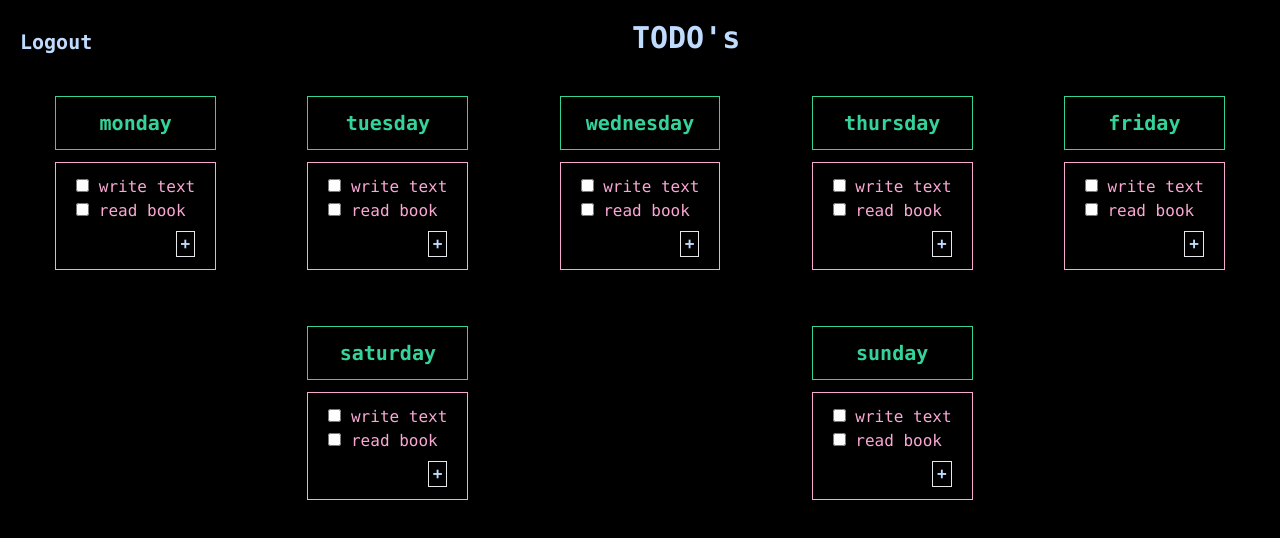
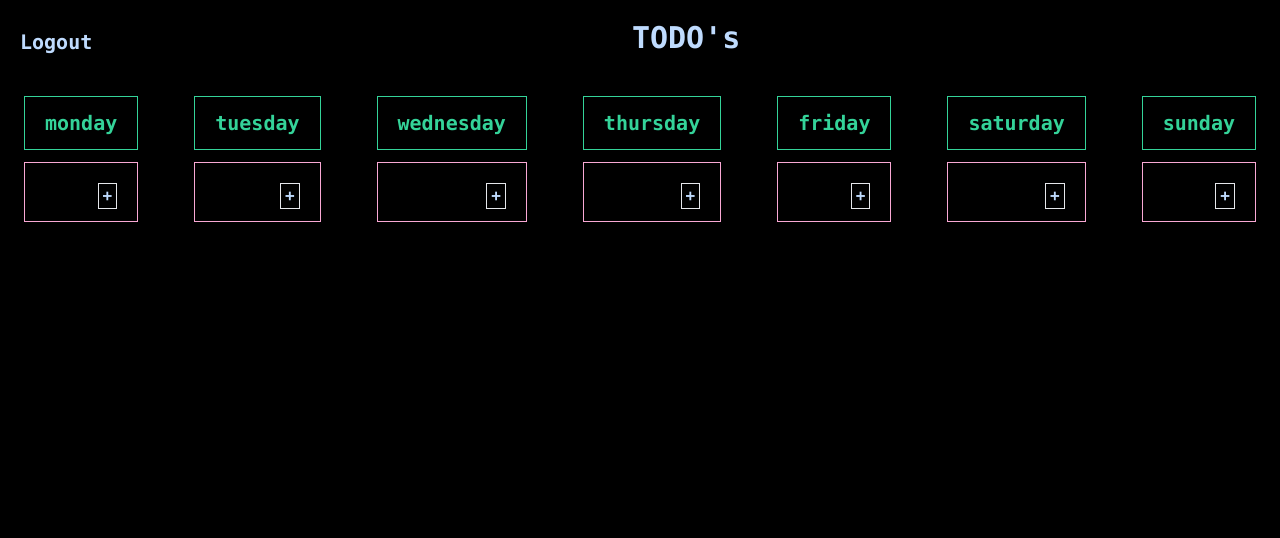
Before and after one commit to hiitsmeme/todo-webapp, a React (Create React App) app: page / in a window 1280 px wide. Shown: the top 538 px of the page. Built offline with nearby package versions, Linux system fonts and the light colour scheme.

Commit message:
implementing data display

```diff
--- a/src/App.js
+++ b/src/App.js
@@ -12,7 +12,7 @@ class App extends React.Component {
       return (
           <div class="flex flex-col w-screen min-h-screen overflow-auto bg-black font-mono">
               <Navbar class="box-border"/>
-              <div class="flex sm:flex-row flex-col sm:flex-wrap gap-4 justify-evenly box-border">
+              <div class="flex sm:flex-row flex-col w-full h-full sm:flex-wrap gap-3 justify-evenly box-border">
                 <Day day="monday"/>
                 <Day day="tuesday" />
                 <Day day="wednesday" />
--- a/src/day.js
+++ b/src/day.js
@@ -6,23 +6,25 @@ class Day extends React.Component {
     constructor(props) {
         super(props);
         this.state = {isFormDisplayed: false}
-        this.state = {data: []}
         this.renderForm = this.renderForm.bind(this);
         this.loadData = this.loadData.bind(this);
+        this.state = {data: []}
     }
 
-    //make get request for data somehow
+    //request for todos
     loadData() {
-        //need to give day as input
         $.ajax({
-            url: 'http://127.0.0.1:5000/todo',
-            type: 'GET',
+            url: 'http://127.0.0.1:5000/index',
+            type: 'POST',
+            day: this.props.day,
             success: function(res) {
                 console.log(res);
                 this.setState({data: res});
             }
         })
     }
+
+
 
     renderForm() {
         //make form disappear
@@ -46,10 +48,9 @@ class Day extends React.Component {
                     <div class="self-center">{this.props.day}</div>
                 </div>
                 <div class="static flex flex-col p-3 px-5 border border-pink-300 text-pink-300 text-md overflow-auto">
-                    <ul id="data">
+                    <ul>
                         {/* display data somehow */}
-                        <Todo text="write text"/>
-                        <Todo text="read book" />
+                        {this.state.data.todotext}
                         <div>{this.state.isFormDisplayed ? <TodoForm day={this.props.day} /> : ''}</div>
                     </ul>
 
```
Also changed, not shown: 2 other files (tests, documents, lock files or other folders).
